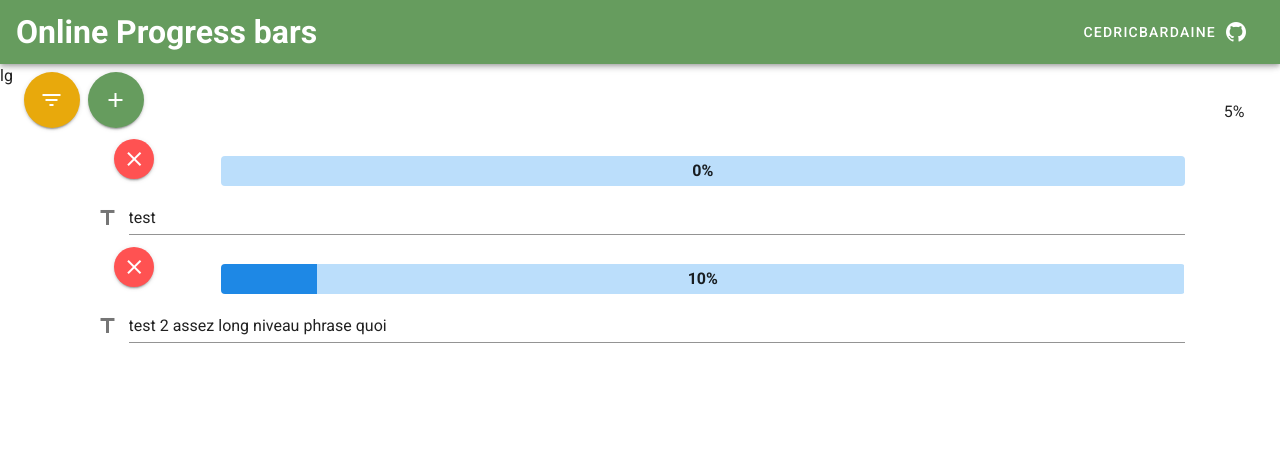
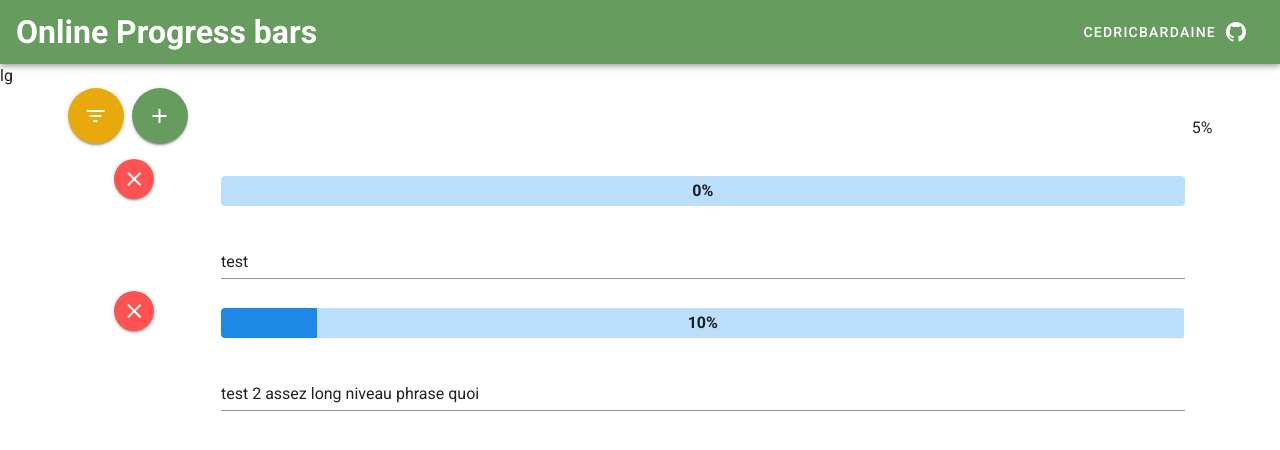
Before and after one commit to CedricBardaine/online_progress_bars, a Vue app: page / in a window 1280 px wide. Shown: the top 450 px of the page. Built offline with nearby package versions, Linux system fonts and the light colour scheme.

Commit message:
fix layout

```diff
--- a/src/App.vue
+++ b/src/App.vue
@@ -19,10 +19,19 @@
     <v-main>
       {{ $vuetify.breakpoint.name }}
 
+      <!--
+      <v-row>
+        <v-row class="divLeft col-2" align="center" justify="center"> gauche </v-row>
+        <v-row class="divMiddle col-8" align="center" justify="center"> milieu </v-row>
+        <v-row class="divRight col-2" align="center" justify="center"> droite </v-row>
+      </v-row>
+      -->
+
       <v-container>
-        <v-row class="pb-8">
-          <v-row >
-            <v-row justify="start" align="center" >
+        <v-container class="">
+
+        <v-row class="pb-8 mx-2">
+            <v-row  align="center" justify="start">
               <v-btn
                 class="mr-2"
                 color="secondary"
@@ -59,15 +68,15 @@
                 <v-icon dark> mdi-plus </v-icon>
               </v-btn>
             </v-row>
-          </v-row>
           <v-row align="center" justify="end"> {{ totalPercent }}% </v-row>
         </v-row>
+        </v-container>
 
         <transition-group name="rowTransition" tag="">
           <div class="pb-2" v-for="(bar, id) in bars" :key="id">
             <v-row>
               <v-row
-                class="col-3 col-md-2 flex-shrink-0"
+                class="col-3 col-md-2 "
                 justify="center"
                 align="center"
               >
@@ -82,7 +91,7 @@
                 </v-btn>
               </v-row>
               <v-row
-                class="col-9 col-md-10 flex-shrink-1"
+                class="col-9 col-md-10 "
                 justify="center"
                 align="center"
               >
@@ -104,16 +113,24 @@
                 </v-progress-linear>
               </v-row>
             </v-row>
-            <v-row class="" justify="center" align="center">
+
+            <v-row >
+              <v-row
+                class="col-3 col-md-2 "
+                justify="center"
+                align="center"
+              >
+              </v-row>
+                          <v-row class="col-9 col-md-10" justify="center" align="center">
               <v-text-field
-                class="px-4 px-sm-12"
+                class=""
                 type="text"
                 error-count=""
                 placeholder=""
                 label=""
-                prepend-icon="mdi-format-title"
                 v-model="bar.text"
               ></v-text-field>
+            </v-row>
             </v-row>
           </div>
         </transition-group>
```
